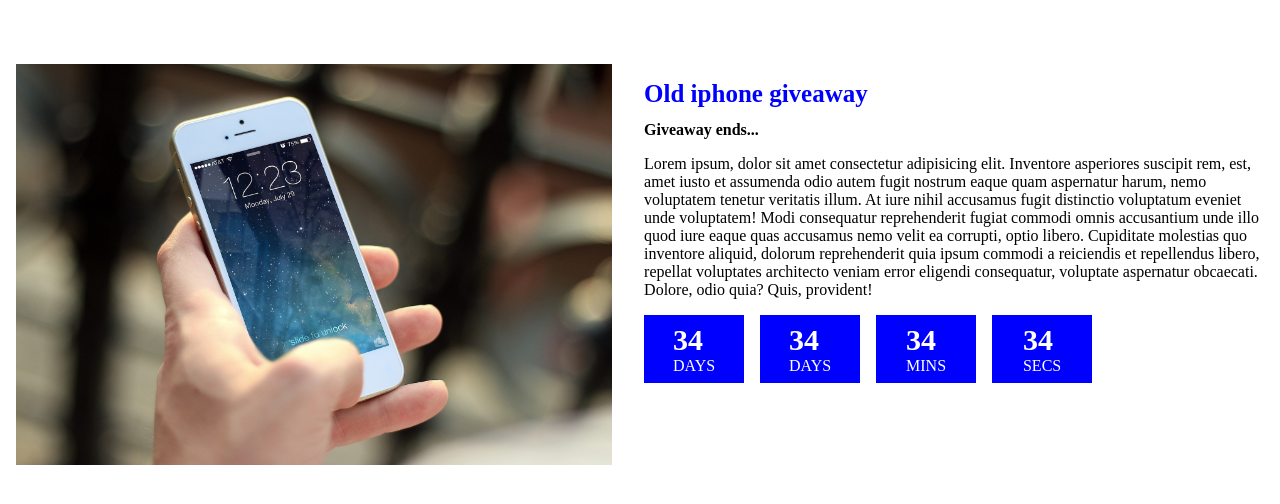
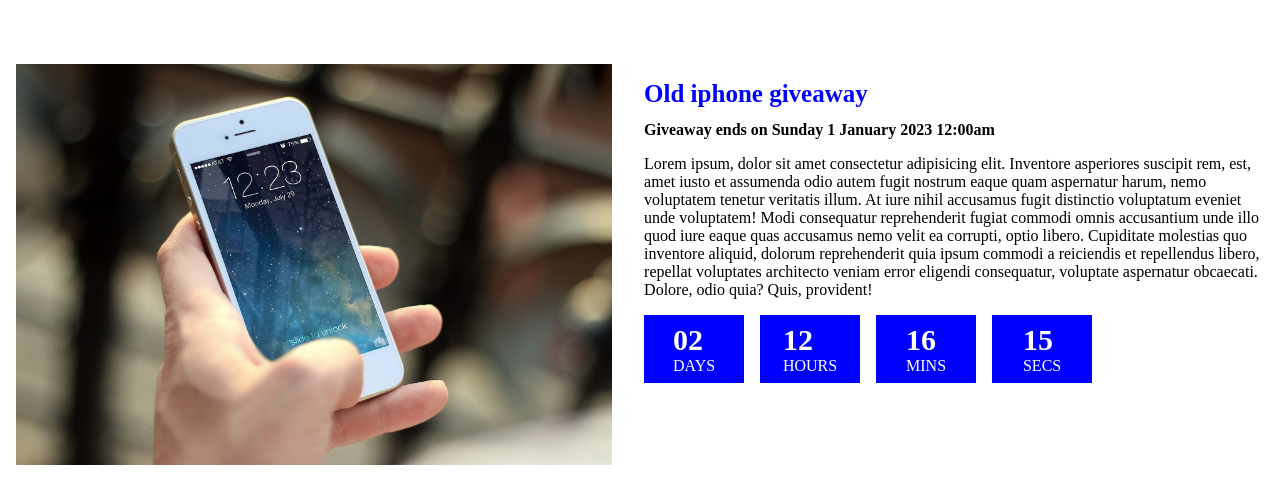
Before and after one commit to mvbri/countdown, a plain HTML site: page index.html in a window 1280 px wide. Drawn offline with Linux system fonts and the light colour scheme.

Commit message:
Crea la funcionalidad del countdown

```diff
--- a/data.js
+++ b/data.js
@@ -1,4 +1,4 @@
-export let monts = [
+export let months = [
 	'January',
 	'february',
 	'March',
@@ -13,7 +13,7 @@ export let monts = [
 	'December',
 ];
 
-export let weekday = [
+export let weekdays = [
 	'Sunday',
 	'Monday',
 	'Tuesday',
--- a/index.html
+++ b/index.html
@@ -14,7 +14,7 @@
 			</article>
 			<article class="gift-info">
 				<h3 class="gift-title">Old iphone giveaway</h3>
-				<h4 class="gift-subtitle">Giveaway ends...</h4>
+				<h4 class="gift-subtitle giveaway"></h4>
 				<p class="gift-desc">
 					Lorem ipsum, dolor sit amet consectetur adipisicing elit. Inventore
 					asperiores suscipit rem, est, amet iusto et assumenda odio autem fugit
@@ -31,25 +31,25 @@
 				<div class="deadline">
 					<div class="deadline-format">
 						<div>
-							<h4 class="days deadline-time">34</h4>
+							<h4 class="days deadline-time"></h4>
 							<span class="time-text">Days</span>
 						</div>
 					</div>
 					<div class="deadline-format">
 						<div>
-							<h4 class="hours deadline-time">34</h4>
-							<span class="time-text">Days</span>
+							<h4 class="hours deadline-time"></h4>
+							<span class="time-text">Hours</span>
 						</div>
 					</div>
 					<div class="deadline-format">
 						<div>
-							<h4 class="mins deadline-time">34</h4>
+							<h4 class="mins deadline-time"></h4>
 							<span class="time-text">Mins</span>
 						</div>
 					</div>
 					<div class="deadline-format">
 						<div>
-							<h4 class="secs deadline-time">34</h4>
+							<h4 class="secs deadline-time"></h4>
 							<span class="time-text">secs</span>
 						</div>
 					</div>
--- a/script.js
+++ b/script.js
@@ -0,0 +1,62 @@
+import { months, weekdays } from './data.js';
+
+const giveaway = document.querySelector('.giveaway');
+const deadline = document.querySelector('.deadline');
+const items = document.querySelectorAll('.deadline-time');
+
+let futureDate = new Date(2022, 12, 1, 12, 0, 0);
+
+const year = futureDate.getFullYear();
+const hours = futureDate.getHours();
+const minutes = futureDate.getMinutes();
+
+let month = futureDate.getMonth();
+month = months[month];
+const date = futureDate.getDate();
+
+let weekday = weekdays[futureDate.getDay()];
+
+window.addEventListener('DOMContentLoaded', () => {
+	const format = (item) => {
+		if (item < 10) return `0${item}`;
+		return item;
+	};
+
+	giveaway.innerHTML = `Giveaway ends on ${weekday} ${date} ${month} ${year} ${hours}:${format(
+		minutes
+	)}am`;
+
+	// future time in ms
+	const futureTime = futureDate.getTime();
+
+	const getRemainingTime = () => {
+		const today = new Date().getTime();
+		const t = futureTime - today;
+		// 1s = 1000ms
+		// 1m = 60s
+		// 1hr = 24min
+		// 1d = 24h
+		const oneDay = 24 * 60 * 60 * 1000;
+		const oneHour = 60 * 60 * 1000;
+		const oneMinute = 60 * 1000;
+
+		const days = Math.floor(t / oneDay);
+		const hours = Math.floor((t % oneDay) / oneHour);
+		const minutes = Math.floor((t % oneHour) / oneMinute);
+		const seconds = Math.floor((t % oneMinute) / 1000);
+
+		const values = [days, hours, minutes, seconds];
+
+		items.forEach((item, index) => {
+			item.innerHTML = format(values[index]);
+		});
+
+		if (t < 0) {
+			clearInterval(countdown);
+			deadline.innerHTML = `<h4>Sorry, this giveaway has expired</h4>`;
+		}
+	};
+
+	let countdown = setInterval(getRemainingTime, 1000);
+	getRemainingTime();
+});
```
